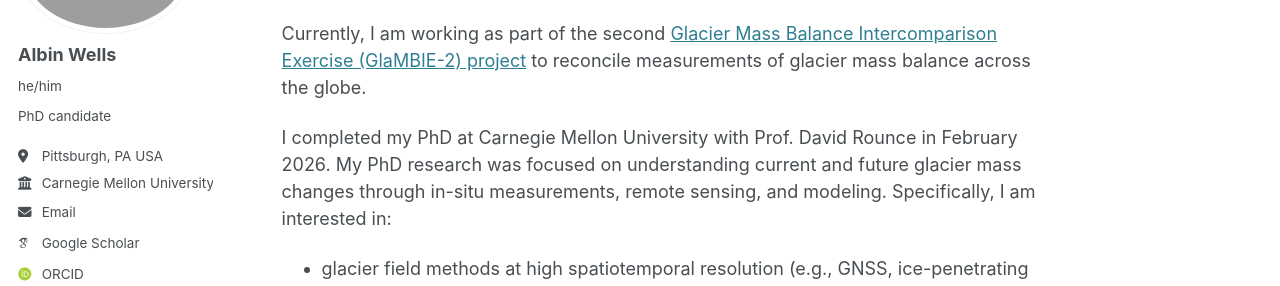
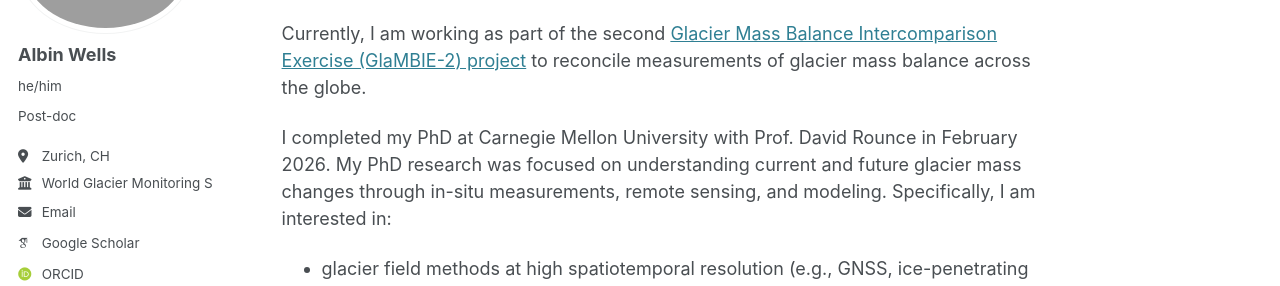
Before and after one commit to albinwwells/albinwwells.github.io, a Jekyll site: the page built from _pages/about.md, in a window 1280 px wide. Shown: the part 206-492 px from the top of the page. Built offline with Jekyll 4.4.1, drawn with Linux system fonts in a browser that asks for light colours; some web fonts are replaced.

Commit message:
Update _config.yml

```diff
--- a/_config.yml
+++ b/_config.yml
@@ -12,7 +12,7 @@ site_theme               : "default"
 title                    : "Home"
 title_separator          : "-"
 name                     : &name "Albin Wells"
-description              : &description "PhD candidate at Carnegie Mellon University"
+description              : &description "Post-doc at the World Glacier Monitoring Service"
 url                      : https://albinwwells.github.io # the base hostname & protocol for your site e.g. "https://[your GitHub username].github.io"
 baseurl                  : "" # the subpath of your site, e.g. "/blog"
 repository               : "albinwwells/albinwwells.github.io"
@@ -25,11 +25,11 @@ author:
   avatar           : "profile/profile_pic.png"
   name             : "Albin Wells"
   pronouns         : "he/him"
-  bio              : "PhD candidate"
-  location         : "Pittsburgh, PA USA"
-  employer         : "Carnegie Mellon University"
+  bio              : "Post-doc"
+  location         : "Zurich, CH"
+  employer         : "World Glacier Monitoring Service"
   uri              : # URL
-  email            : "awwells@cmu.edu"
+  email            : "albin.wells@geo.uzh.ch"
 
   # Academic websites
   arxiv            : # URL - Update with the correct link to your profile
```
